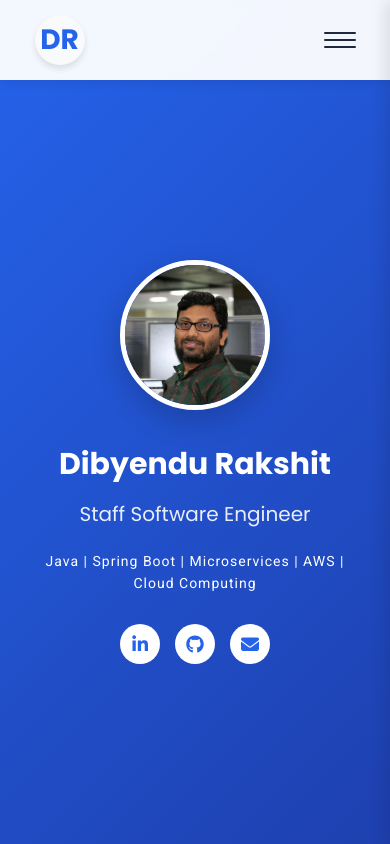
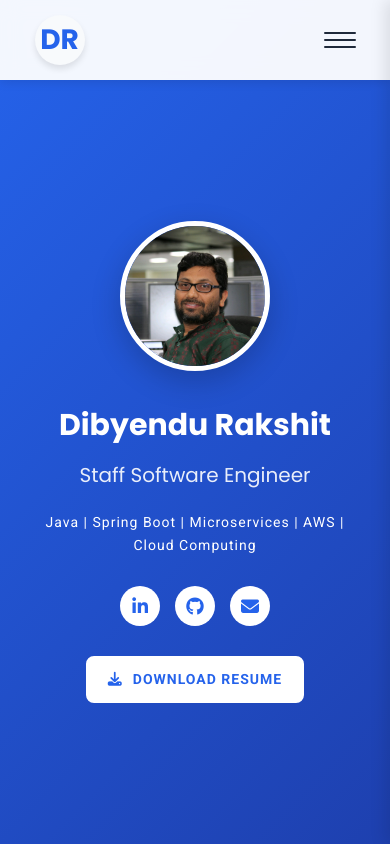
Before and after one commit to dibyendu83/dibyendu83.github.io, a plain HTML site: page index.html in a window 390 px wide. Shown: the top 844 px of the page. Drawn offline with Linux system fonts and the light colour scheme.

Commit message:
added the resume link

```diff
--- a/index.html
+++ b/index.html
@@ -53,6 +53,11 @@
                         <i class="fas fa-envelope"></i>
                     </a>
                 </div>
+				<div class="download-resume">
+					<a href="https://dibyendu-rakshit.s3.ap-south-1.amazonaws.com/dibyendu-rakshit-resume.pdf" class="btn" target="_blank">
+						<i class="fas fa-download"></i> Download Resume
+					</a>
+				</div>
             </div>
         </div>
     </header>
@@ -97,6 +102,7 @@
                             <span class="skill-item">Spring AOP</span>
                             <span class="skill-item">REST</span>
                             <span class="skill-item">Microservices</span>
+							<span class="skill-item">Airflow</span>
                         </div>
                     </div>
                     <div class="skill-category">
@@ -131,6 +137,8 @@
                             <span class="skill-item">Git</span>
                             <span class="skill-item">Maven</span>
 							<span class="skill-item">Jenkins</span>
+							<span class="skill-item">GitHub Actions</span>
+							<span class="skill-item">Sonar</span>
                         </div>
                     </div>
                 </div>
--- a/styles.css
+++ b/styles.css
@@ -243,6 +243,26 @@ img {
     color: white;
     background-color: var(--accent-color);
 }
+/* download resume */
+.download-resume {
+    margin-top: 30px;
+}
+
+.download-resume .btn {
+    display: flex;
+    align-items: center;
+    gap: 10px;
+    background-color: white;
+    color: var(--primary-color);
+    border: 2px solid white;
+    font-weight: 600;
+    padding: 12px 25px;
+}
+
+.download-resume .btn:hover {
+    background-color: transparent;
+    color: white;
+}
 
 /* Sections */
 .section {
@@ -438,7 +458,7 @@ img {
     background-color: white;
     border: 4px solid var(--primary-color);
     border-radius: 50%;
-    left: -48px;
+    left: -49px;
     top: 5px;
     z-index: 1;
 }
@@ -815,4 +835,9 @@ footer {
     .form-group textarea {
         padding: 12px;
     }
+
+	.download-resume .btn {
+        padding: 10px 20px;
+        font-size: 14px;
+    }
 }
```
